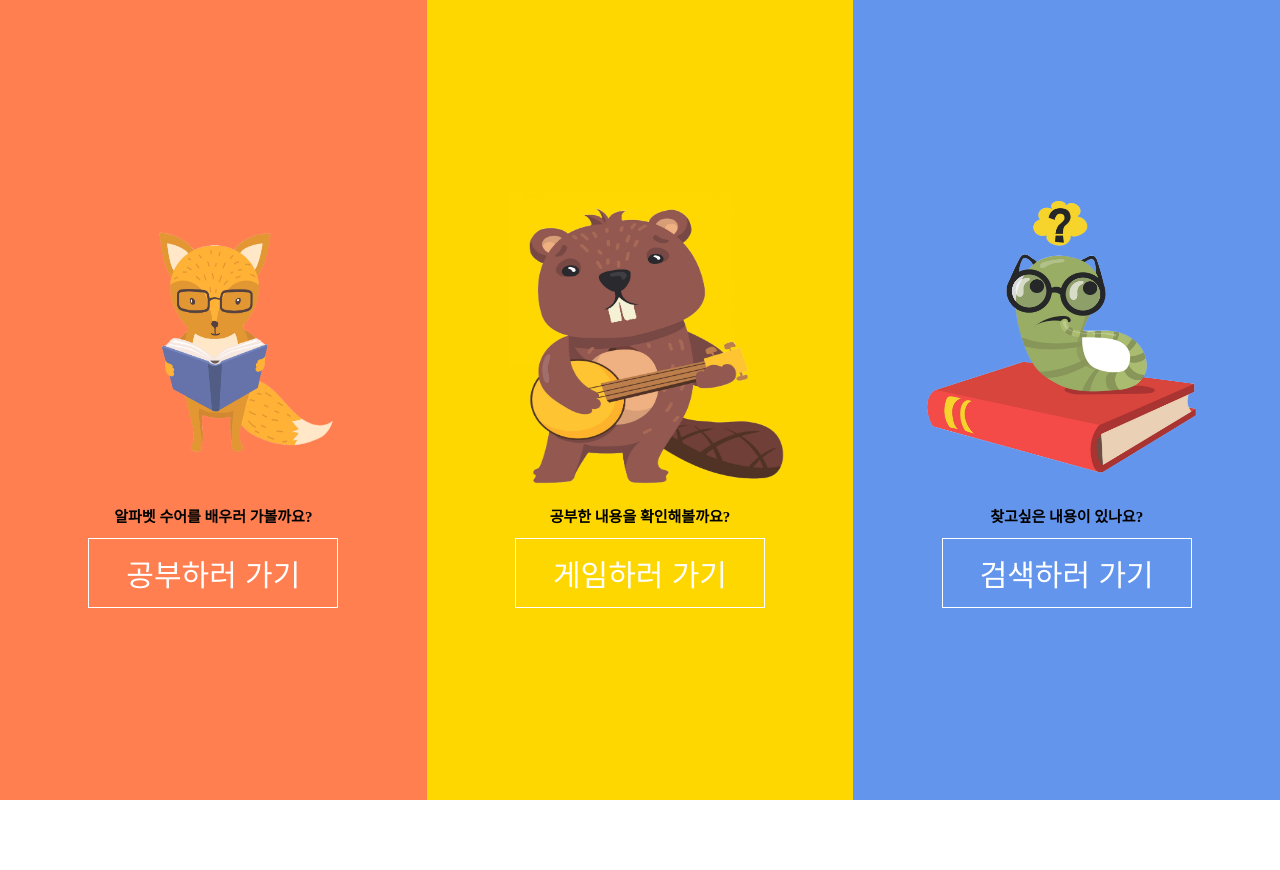
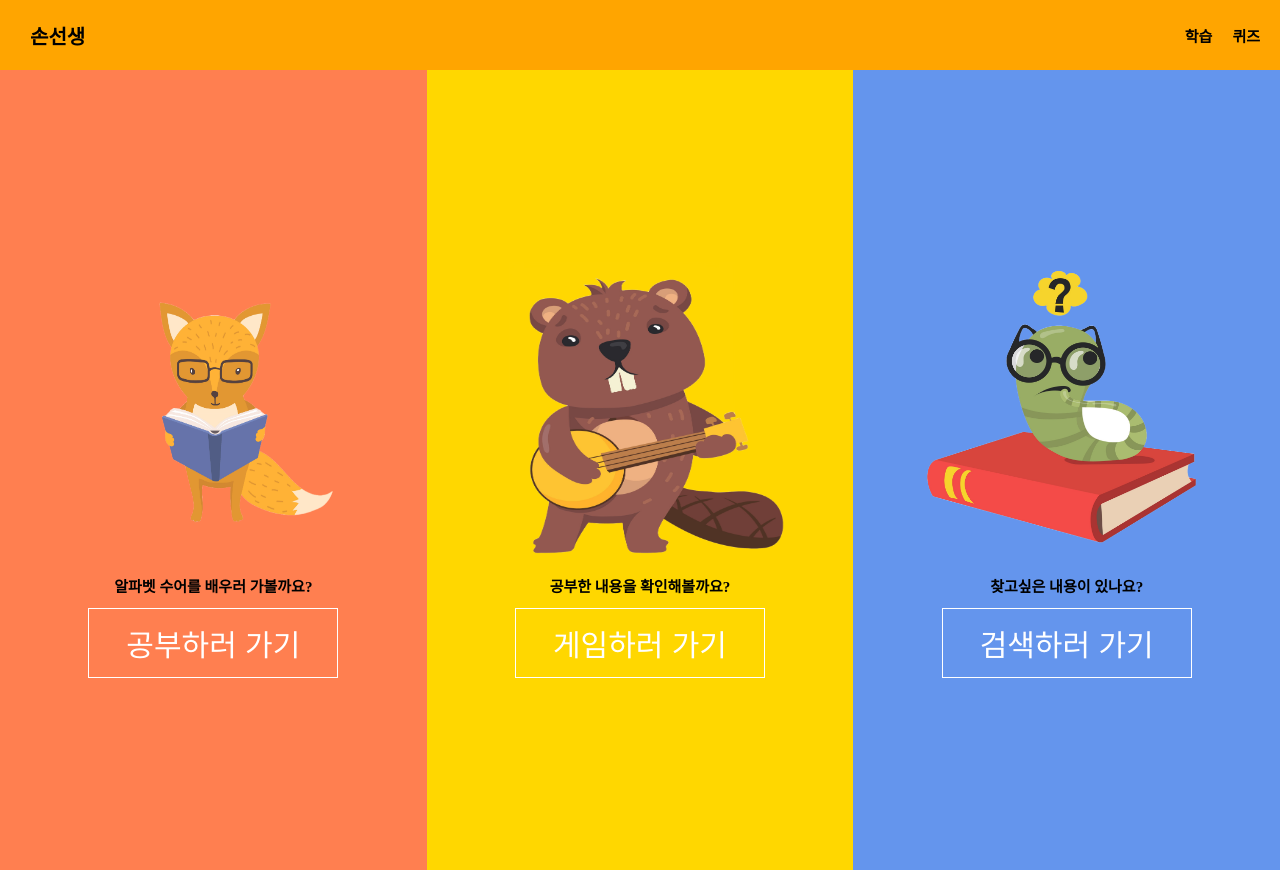
Before and after one commit to elice-AI4/sonsaengnim, a React (Create React App) app in the folder front/: page / in a window 1280 px wide. Before the commit the page ends 800 px from the top, so only its background shows below. Built offline with nearby package versions, Linux system fonts and the light colour scheme; a web font is replaced by a local one.

Commit message:
feat : navbar

```diff
--- a/front/src/App.tsx
+++ b/front/src/App.tsx
@@ -8,10 +8,12 @@ import LearningTemplate from "./components/page/learning/learningTemplate/Learni
 import { alphabetImgs } from "./components/page/learning/learningData";
 import Main from "./components/page/main/Main";
 import Quiz from "./components/page/quiz/Quiz";
+import Header from "./components/header/Header";
 
 function App() {
   return (
     <Router>
+      <Header />
       <Routes>
         <Route path="/" element={<Main />} />
         <Route path={`/${ROUTE.LEARNING.link}`} element={<Learning />} />
--- /dev/null
+++ b/front/src/components/header/Header.style.tsx
@@ -0,0 +1,44 @@
+import { Link } from "react-router-dom";
+import styled, { css } from "styled-components";
+
+export const Navbar = styled.nav`
+  ${({ theme }) => {
+    return css`
+      height: ${theme.navbar.height};
+      background-color: ${theme.navbar.backgroundColor};
+      display: flex;
+      justify-content: space-between;
+      align-items: center;
+    `;
+  }}
+`;
+
+export const H1 = styled.h1`
+  margin: 0;
+`;
+
+export const Title = styled.div`
+  margin: 0 2rem 0 2rem;
+  padding: 1rem;
+  cursor: pointer;
+`;
+
+export const List = styled.div`
+  display: flex;
+  justify-content: center;
+  align-items: center;
+  margin-right: 1rem;
+`;
+
+export const StyledLink = styled(Link)`
+  text-decoration: none;
+  color: black;
+  padding: 1rem;
+  /* margin-right: 1rem; */
+  ${({ theme }) => {
+    return css`
+      font-size: ${theme.navbar.link.fontSize};
+      font-weight: ${theme.navbar.link.fontWeight};
+    `;
+  }}
+`;
--- /dev/null
+++ b/front/src/components/header/Header.tsx
@@ -0,0 +1,24 @@
+import React from "react";
+import { Link, useNavigate } from "react-router-dom";
+import { ROUTE } from "../route/route";
+import { H1, List, Navbar, StyledLink, Title } from "./Header.style";
+
+const Header = () => {
+  const navigate = useNavigate();
+  const handleClickTitle = () => {
+    navigate("/");
+  };
+  return (
+    <Navbar>
+      <Title onClick={handleClickTitle}>
+        <H1>손선생</H1>
+      </Title>
+      <List>
+        <StyledLink to={ROUTE.LEARNING.link}>학습</StyledLink>
+        <StyledLink to={ROUTE.QUIZ.link}>퀴즈</StyledLink>
+      </List>
+    </Navbar>
+  );
+};
+
+export default Header;
--- a/front/src/styles/styled.d.ts
+++ b/front/src/styles/styled.d.ts
@@ -16,5 +16,14 @@ declare module "styled-components" {
     text: {
       largest: string;
     };
+
+    navbar: {
+      height: string;
+      backgroundColor: string;
+      link: {
+        fontSize: string;
+        fontWeight: string;
+      };
+    };
   }
 }
--- a/front/src/styles/theme.ts
+++ b/front/src/styles/theme.ts
@@ -13,7 +13,16 @@ const theme: DefaultTheme = {
   },
 
   text: {
-    largest: "50px",
+    largest: "2rem",
+  },
+
+  navbar: {
+    height: "7rem",
+    backgroundColor: "orange",
+    link: {
+      fontSize: "1.5rem",
+      fontWeight: "700",
+    },
   },
 };
 
```
